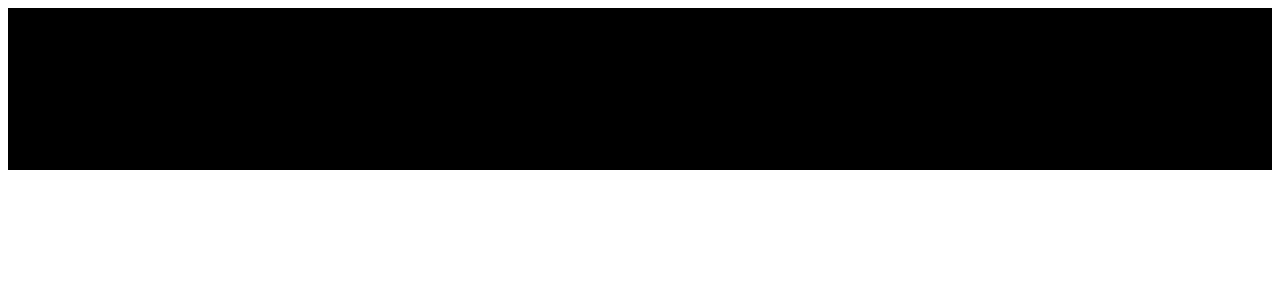
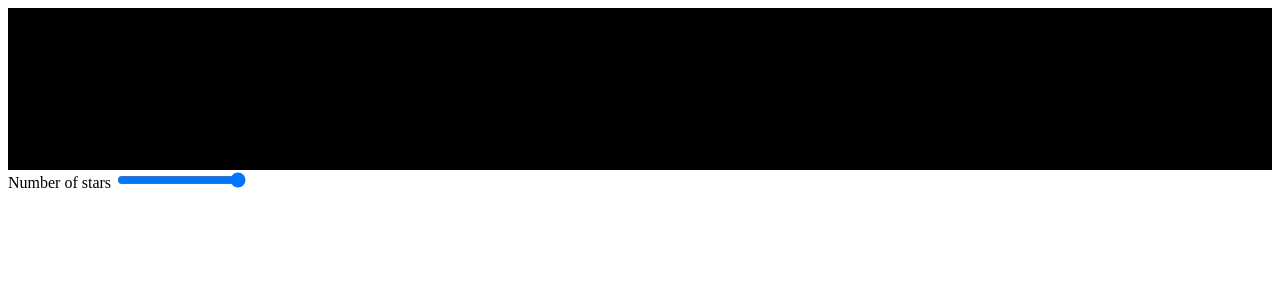
Before and after one commit to AjaiKN/counting-examples, a Vue app: page / in a window 1280 px wide. Shown: the top 300 px of the page. Built offline with nearby package versions, Linux system fonts and the light colour scheme; the HTML template or start-up script is replaced by a standard one.

Commit message:
Allow control numStars

```diff
--- a/src/App.vue
+++ b/src/App.vue
@@ -1,7 +1,23 @@
 <template>
-	<StarsBars :numStars="15" />
+	<StarsBars :numStars="numStars" :key="numStars" />
+
+	<label>
+		Number of stars
+		<input
+			type="range"
+			v-model.number="numStars"
+			:min="minStars"
+			:max="maxStars"
+		/>
+	</label>
 </template>
 
 <script setup lang="ts">
+import { ref } from 'vue'
 import StarsBars from './components/StarsBars.vue'
+
+const numStars = ref(15)
+
+const minStars = 4
+const maxStars = 15
 </script>
--- a/src/useTweened.ts
+++ b/src/useTweened.ts
@@ -4,7 +4,6 @@ import gsap from 'gsap'
 export function useTweened(original: Ref<number>, options: any = {}) {
 	const tweenedObject = reactive({ value: original.value })
 	watch(original, (newVal) => {
-		console.log(newVal)
 		gsap.to(tweenedObject, { value: newVal, ...options })
 	})
 	return computed(() => tweenedObject.value)
```
